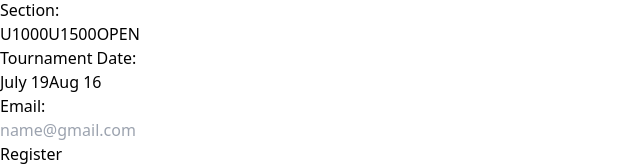
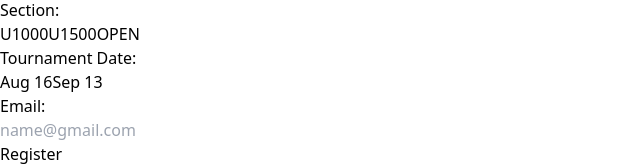
Before and after one commit to abhijaythethinker/Canton-Chess-Website, a React (Vite) app: page /registration in a window 1280 px wide. Both pictures are taken after a click on the button "I Agree, Proceed". Shown: the part 290-456 px from the top of the page, without its empty margins (0-640 px from the left). Built offline with nearby package versions, Linux system fonts and the light colour scheme.

Commit message:
Updated tournament dates

```diff
--- a/src/pages/Scraper.jsx
+++ b/src/pages/Scraper.jsx
@@ -74,9 +74,9 @@ function Scraper() {
     const handleSubmit = async (e) => {
         e.preventDefault();
 
-        if (tmDate == 'July 19') {
+        if (tmDate == 'Aug 16') {
             try {
-                const collectionRef = collection(firestore, "July DB");
+                const collectionRef = collection(firestore, "Aug DB");
                 await addDoc(collectionRef, {
                     playerName,
                     expirationDate,
@@ -98,9 +98,9 @@ function Scraper() {
                 console.error("Error submitting data: ", error);
             }
         }
-        if (tmDate == 'Aug 16') {
+        if (tmDate == 'Sep 13') {
             try {
-                const collectionRef = collection(firestore, "Aug DB");
+                const collectionRef = collection(firestore, "Sep DB");
                 await addDoc(collectionRef, {
                     playerName,
                     expirationDate,
@@ -212,14 +212,14 @@ function Scraper() {
 
                 <div className="w-full flex justify-around mb-4">
                     <button
-                        onClick={() => setTmDate('July 19')}
-                        className="py-3 px-8 rounded-lg bg-green-700 text-white border-2 border-green-700 hover:bg-white hover:text-green-700 font-semibold transition-colors duration-400">
-                        July 19
-                    </button>
-                    <button
                         onClick={() => setTmDate('Aug 16')}
                         className="py-3 px-8 rounded-lg bg-green-700 text-white border-2 border-green-700 hover:bg-white hover:text-green-700 font-semibold transition-colors duration-400">
                         Aug 16
+                    </button>
+                    <button
+                        onClick={() => setTmDate('Sep 13')}
+                        className="py-3 px-8 rounded-lg bg-green-700 text-white border-2 border-green-700 hover:bg-white hover:text-green-700 font-semibold transition-colors duration-400">
+                        Sep 13
                     </button>
                 </div>
 
```
